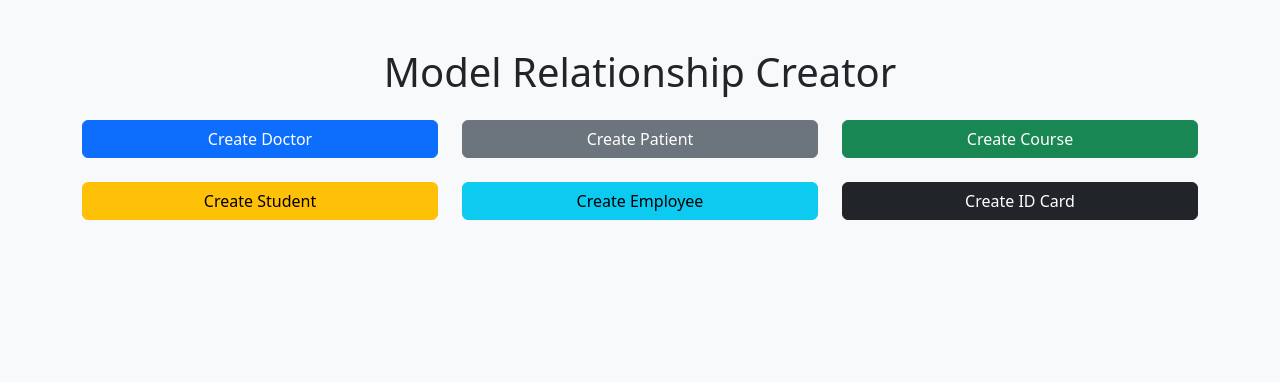
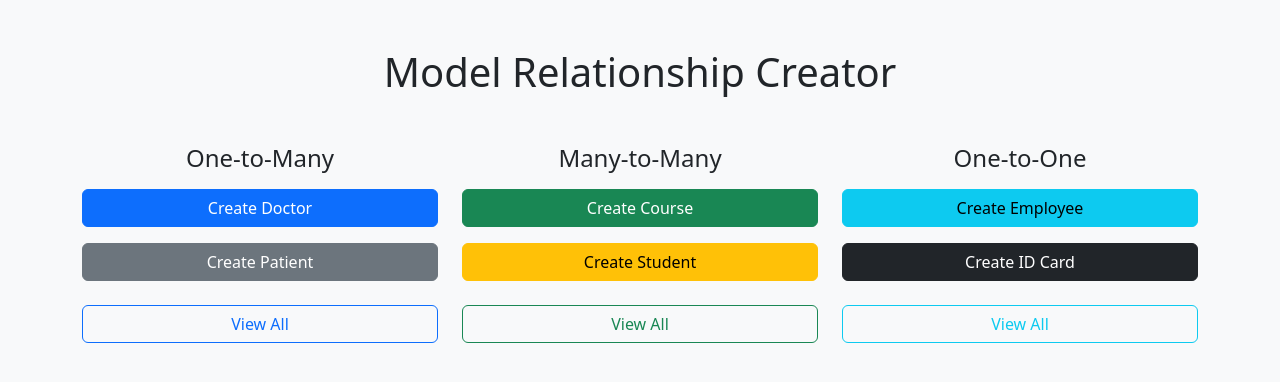
Before and after one commit to abhi-v-10/relationProject, a Django app: page / in a window 1280 px wide. Shown: the top 382 px of the page. Run offline with Django 5.2, Linux system fonts and the light colour scheme.

Commit message:
Updated views.py and HTML

```diff
--- a/relationApp/models.py
+++ b/relationApp/models.py
@@ -1,5 +1,6 @@
 from django.db import models
 
+# OneToMany
 class Doctor(models.Model):
     name = models.CharField(max_length=100)
 
@@ -7,6 +8,7 @@ class Patient(models.Model):
     name = models.CharField(max_length=100)
     doctor = models.ForeignKey(Doctor, on_delete=models.CASCADE)
 
+# ManyToMany
 class Course(models.Model):
     name = models.CharField(max_length=100)
 
@@ -14,6 +16,7 @@ class Student(models.Model):
     name = models.CharField(max_length=100)
     courses = models.ManyToManyField(Course)
 
+# OneToOne
 class Employee(models.Model):
     name = models.CharField(max_length=100)
 
--- a/relationApp/templates/home.html
+++ b/relationApp/templates/home.html
@@ -3,28 +3,34 @@
 <head>
     <title>Relationship Forms</title>
     <link href="https://cdn.jsdelivr.net/npm/bootstrap@5.3.0/dist/css/bootstrap.min.css" rel="stylesheet">
+    {% load static %}
 </head>
 <body class="bg-light">
 <div class="container mt-5">
-    <h1 class="text-center mb-4">Model Relationship Creator</h1>
-    <div class="row g-4">
+    <h1 class="text-center mb-5">Model Relationship Creator</h1>
+    <div class="row text-center mb-4">
+        <!-- One-to-Many -->
         <div class="col-md-4">
-            <a href="{% url 'create_doctor' %}" class="btn btn-primary w-100">Create Doctor</a>
+            <h4>One-to-Many</h4>
+            <a href="{% url 'create_doctor' %}" class="btn btn-primary my-2 w-100">Create Doctor</a>
+            <a href="{% url 'create_patient' %}" class="btn btn-secondary my-2 w-100">Create Patient</a>
+            <a href="{% url 'view_doctors_patients' %}" class="btn btn-outline-primary mt-3 w-100">View All</a>
         </div>
+
+        <!-- Many-to-Many -->
         <div class="col-md-4">
-            <a href="{% url 'create_patient' %}" class="btn btn-secondary w-100">Create Patient</a>
+            <h4>Many-to-Many</h4>
+            <a href="{% url 'create_course' %}" class="btn btn-success my-2 w-100">Create Course</a>
+            <a href="{% url 'create_student' %}" class="btn btn-warning my-2 w-100">Create Student</a>
+            <a href="{% url 'view_courses_students' %}" class="btn btn-outline-success mt-3 w-100">View All</a>
         </div>
+
+        <!-- One-to-One -->
         <div class="col-md-4">
-            <a href="{% url 'create_course' %}" class="btn btn-success w-100">Create Course</a>
-        </div>
-        <div class="col-md-4">
-            <a href="{% url 'create_student' %}" class="btn btn-warning w-100">Create Student</a>
-        </div>
-        <div class="col-md-4">
-            <a href="{% url 'create_employee' %}" class="btn btn-info w-100">Create Employee</a>
-        </div>
-        <div class="col-md-4">
-            <a href="{% url 'create_idcard' %}" class="btn btn-dark w-100">Create ID Card</a>
+            <h4>One-to-One</h4>
+            <a href="{% url 'create_employee' %}" class="btn btn-info my-2 w-100">Create Employee</a>
+            <a href="{% url 'create_idcard' %}" class="btn btn-dark my-2 w-100">Create ID Card</a>
+            <a href="{% url 'view_employees_idcards' %}" class="btn btn-outline-info mt-3 w-100">View All</a>
         </div>
     </div>
 </div>
--- a/relationApp/urls.py
+++ b/relationApp/urls.py
@@ -10,4 +10,9 @@ urlpatterns = [
     path('create-patient/', views.create_patient, name='create_patient'),
     path('create-student/', views.create_student, name='create_student'),
     path('create-idcard/', views.create_idcard, name='create_idcard'),
+
+    path('view-doctors-patients/', views.view_doctors_patients, name='view_doctors_patients'),
+    path('view-courses-students/', views.view_courses_students, name='view_courses_students'),
+    path('view-employees-idcards/', views.view_employees_idcards, name='view_employees_idcards'),
+
 ]
--- a/relationApp/views.py
+++ b/relationApp/views.py
@@ -13,7 +13,7 @@ def create_doctor(request):
         name = request.POST.get("name")
         try:
             Doctor.objects.create(name=name)
-            return redirect("create_doctor")
+            return redirect("home")
         except IntegrityError:
             error = "Doctor with this name already exists."
     return render(request, "create_doctor.html", {"error": error})
@@ -25,9 +25,8 @@ def create_patient(request):
         name = request.POST.get("name")
         doctor_id = request.POST.get("doctor")
         try:
-            doctor = Doctor.objects.get(id=doctor_id)
-            Patient.objects.create(name=name, doctor=doctor)
-            return redirect("create_patient")
+            Patient.objects.create(name=name, doctor_id=doctor_id)
+            return redirect("home")
         except Doctor.DoesNotExist:
             error = "Selected doctor does not exist."
         except IntegrityError:
@@ -40,7 +39,7 @@ def create_course(request):
         name = request.POST.get("name")
         try:
             Course.objects.create(name=name)
-            return redirect("create_course")
+            return redirect("home")
         except IntegrityError:
             error = "Course with this name already exists."
     return render(request, "create_course.html", {"error": error})
@@ -54,7 +53,7 @@ def create_student(request):
         try:
             student = Student.objects.create(name=name)
             student.courses.set(selected_courses)
-            return redirect("create_student")
+            return redirect("home")
         except IntegrityError:
             error = "Error while creating student."
     return render(request, "create_student.html", {"courses": courses, "error": error})
@@ -65,7 +64,7 @@ def create_employee(request):
         name = request.POST.get("name")
         try:
             Employee.objects.create(name=name)
-            return redirect("create_employee")
+            return redirect("home")
         except IntegrityError:
             error = "Employee with this name already exists."
     return render(request, "create_employee.html", {"error": error})
@@ -77,11 +76,24 @@ def create_idcard(request):
         employee_id = request.POST.get("employee")
         id_number = request.POST.get("id_number")
         try:
-            employee = Employee.objects.get(id=employee_id)
-            IDCard.objects.create(employee=employee, id_number=id_number)
-            return redirect("create_idcard")
+
+            IDCard.objects.create(employee_id=employee_id, id_number=id_number)
+            return redirect("home")
         except Employee.DoesNotExist:
             error = "Selected employee does not exist."
         except IntegrityError:
             error = "ID card for this employee already exists."
     return render(request, "create_id.html", {"employees": employees, "error": error})
+
+
+def view_doctors_patients(request):
+    doctors = Doctor.objects.prefetch_related('patient_set')
+    return render(request, "doctor_patient.html", {"doctors": doctors})
+
+def view_courses_students(request):
+    students = Student.objects.prefetch_related('courses')
+    return render(request, "course_students.html", {"students": students})
+
+def view_employees_idcards(request):
+    employees = Employee.objects.select_related('idcard')
+    return render(request, "employee_idcards.html", {"employees": employees})
```
Also changed, not shown: relationApp/templates/course_students.html (added, +39 -0 lines), relationApp/templates/doctor_patient.html (added, +39 -0 lines), relationApp/templates/employee_idcards.html (added, +35 -0 lines).
